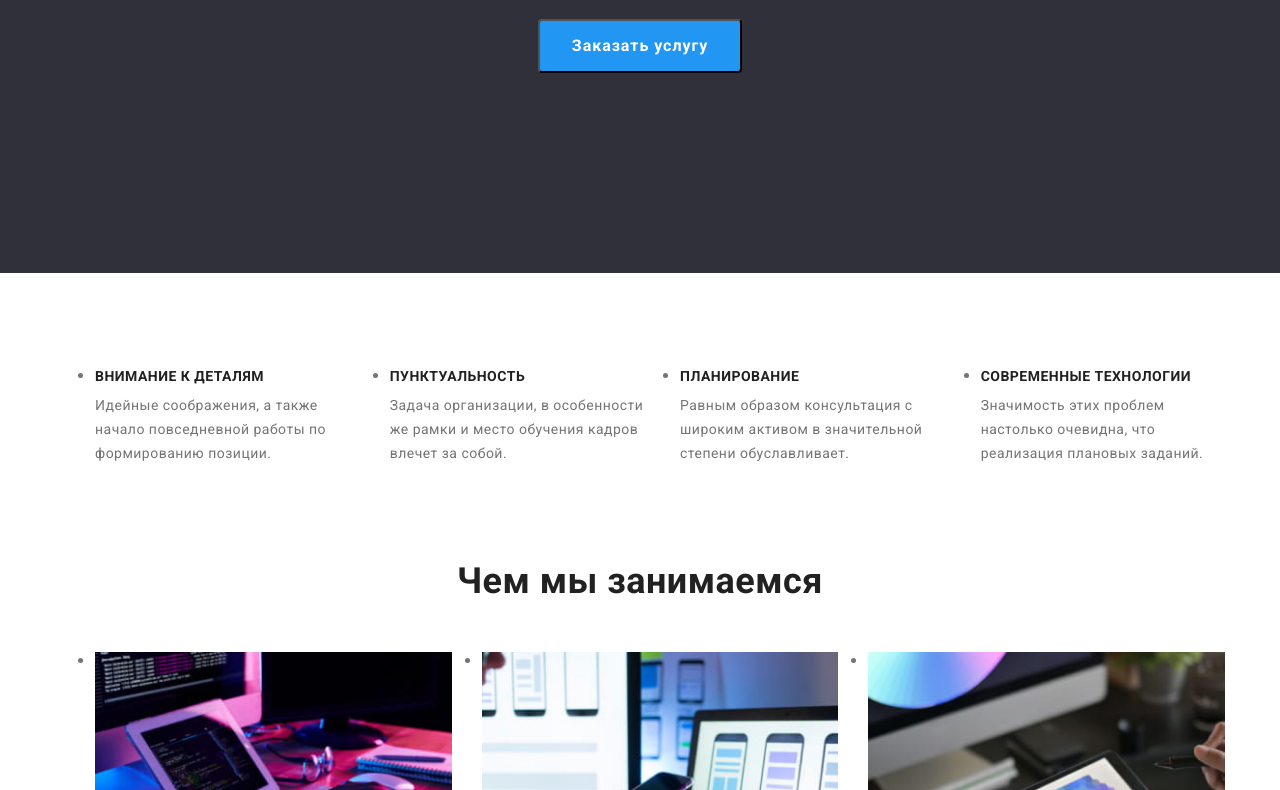
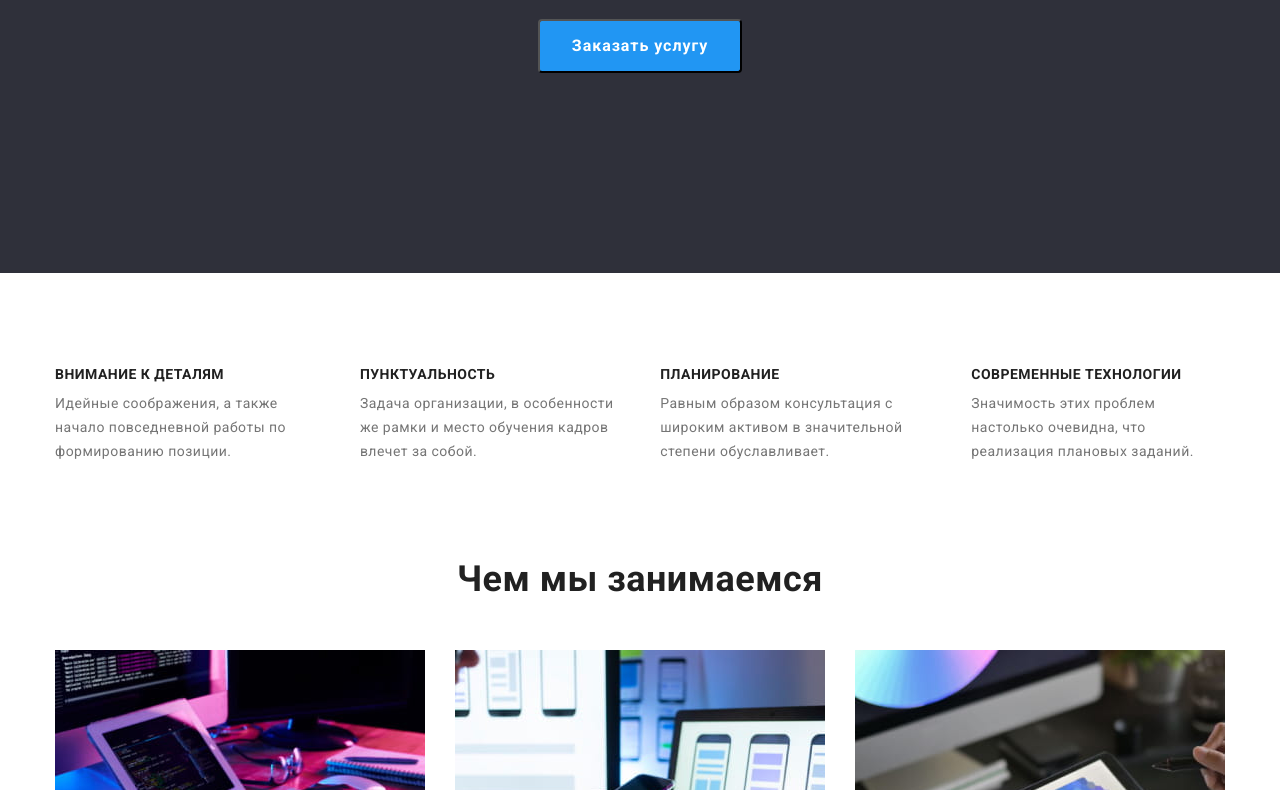
Before and after one commit to azhivaya/goit-markup-hw-03, a plain HTML site: page index.html in a window 1280 px wide. Shown: the part 412-1202 px from the top of the page. Drawn offline with nearby package versions, Linux system fonts and the light colour scheme.

Commit message:
стилизация списка

```diff
--- a/css/styles.css
+++ b/css/styles.css
@@ -38,6 +38,12 @@ img {
   display: block;
   max-width: 100%;
   height: auto;
+}
+
+ul {
+  list-style: none;
+  padding: 0;
+  margin: 0;
 }
 
 a {
```
